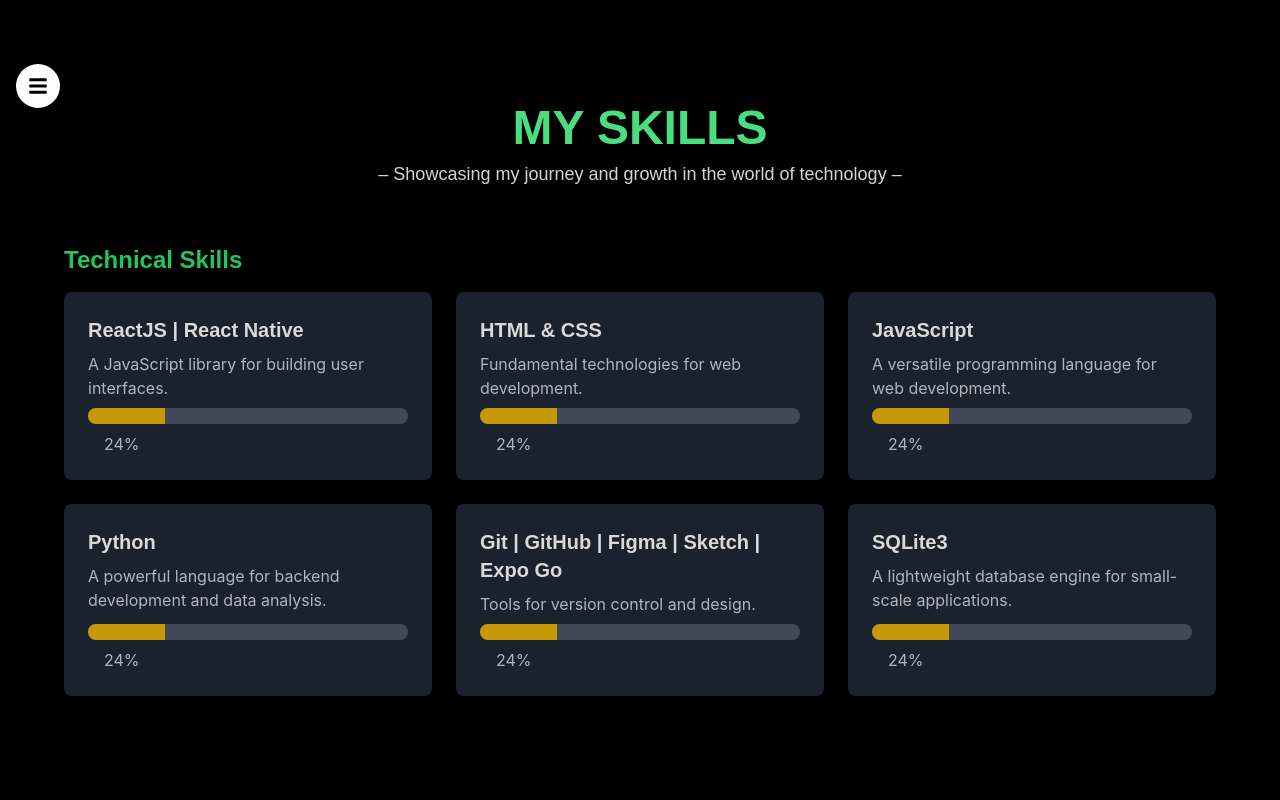
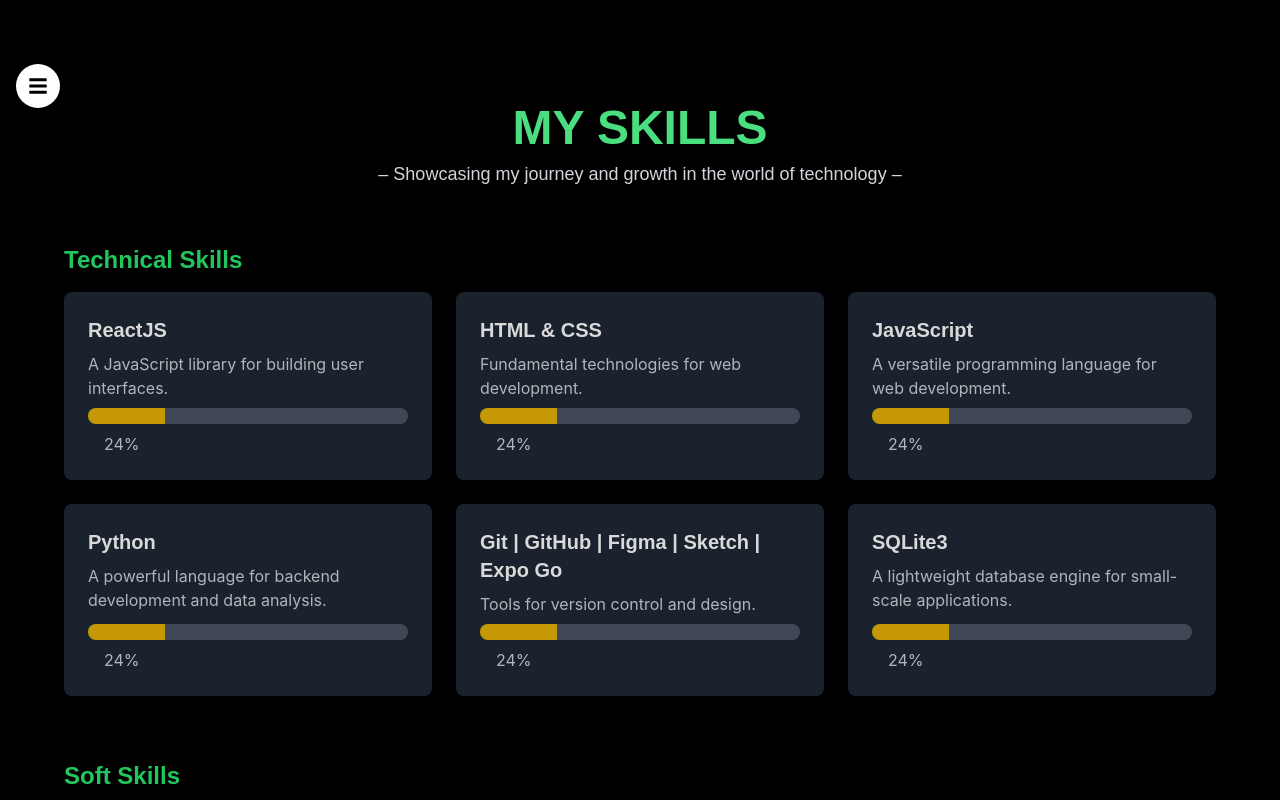
Before and after one commit to P-Mbugua/Final_Portfolio, a React (Vite) app: page /skills in a window 1280 px wide. Shown: the top 800 px of the page. Built offline with nearby package versions, Linux system fonts and the light colour scheme; no server answers.

Commit message:
adjusted skills page

```diff
--- a/src/Pages/Skills.jsx
+++ b/src/Pages/Skills.jsx
@@ -4,15 +4,12 @@
 
 export default function Skills() {
   const technicalSkills = [
-    { skill: 'ReactJS | React Native', level: 75, description: 'A JavaScript library for building user interfaces.' },
+    { skill: 'ReactJS ', level: 75, description: 'A JavaScript library for building user interfaces.' },
     { skill: 'HTML & CSS', level: 95, description: 'Fundamental technologies for web development.' },
     { skill: 'JavaScript ', level: 55, description: 'A versatile programming language for web development.' },
     { skill: 'Python', level: 50, description: 'A powerful language for backend development and data analysis.' },
     { skill: 'Git | GitHub | Figma | Sketch | Expo Go', level: 85, description: 'Tools for version control and design.' },
     { skill: 'SQLite3', level: 65, description: 'A lightweight database engine for small-scale applications.' },
-    { skill: 'Node.js', level: 30, description: 'JavaScript runtime for building server-side applications.' },
-    { skill: 'Express.js', level: 20, description: 'A web application framework for Node.js.' },
-    { skill: 'MongoDB', level: 40, description: 'A NoSQL database for flexible data storage.' },
   ];
 
   const softSkills = [
```
